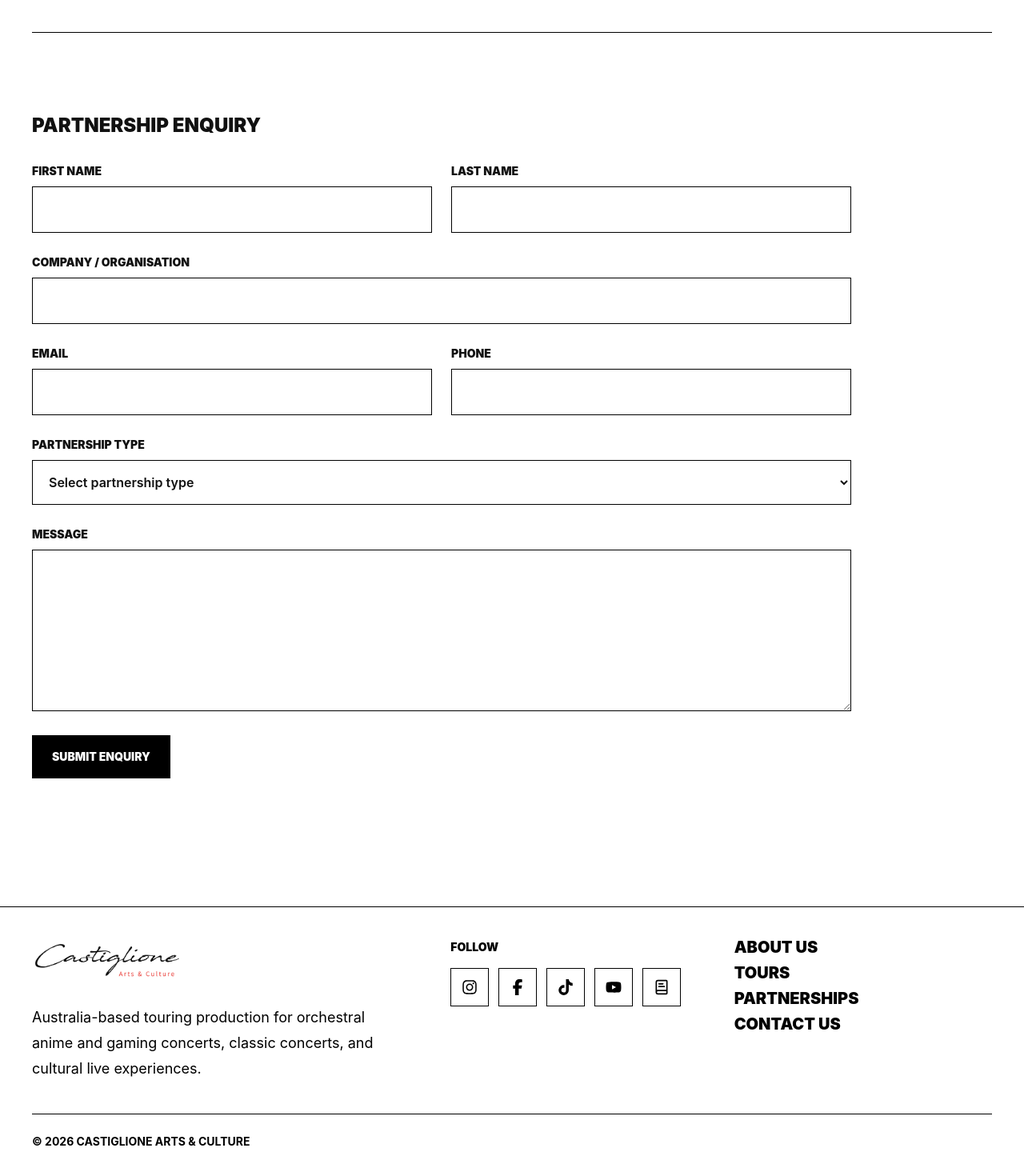
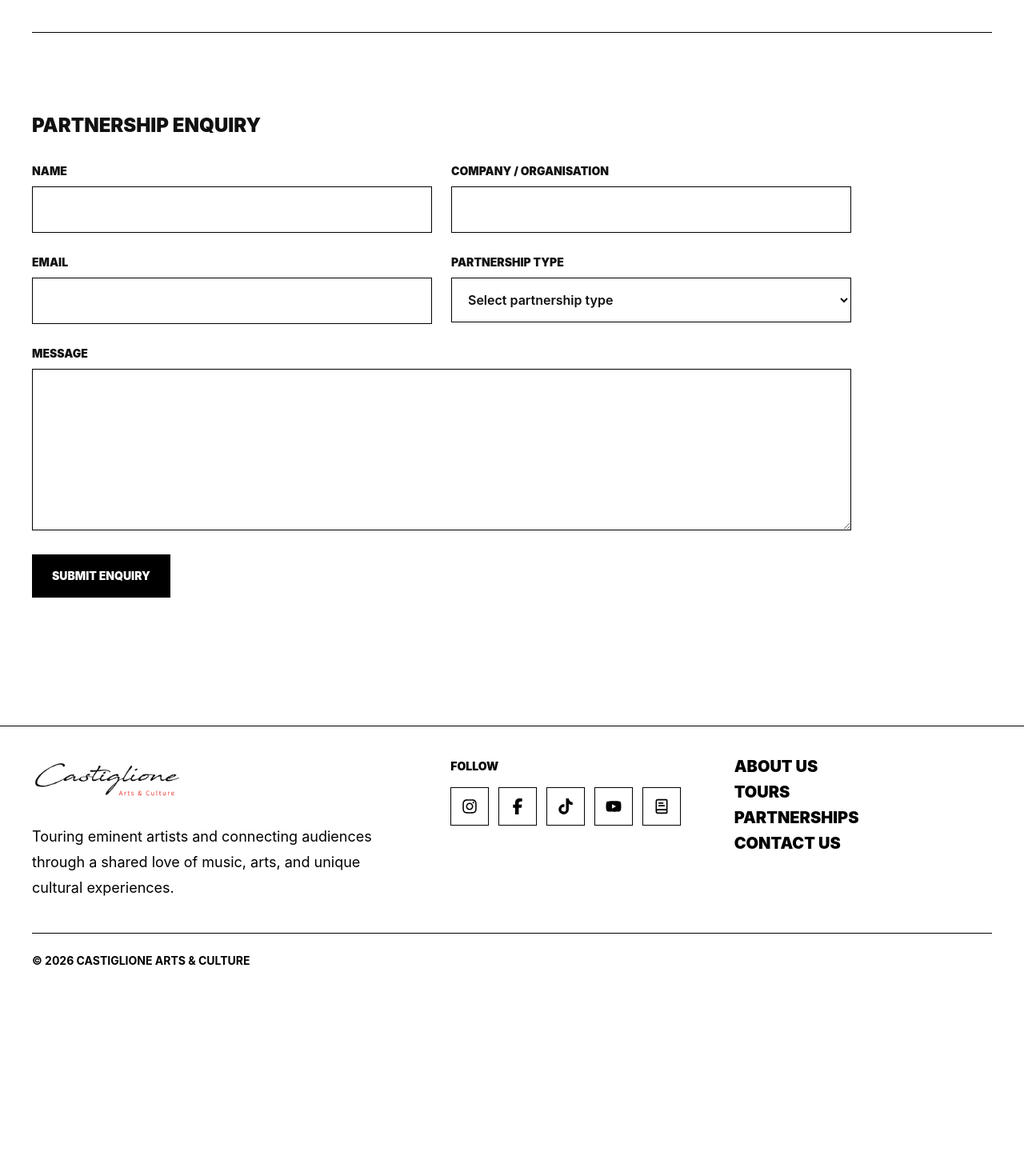
Before and after one commit to helenyucac/castiglione-arts-music-website, a Next.js app: page /partnerships in a window 1280 px wide. Shown: the part 404-1874 px from the top of the page at 80% size. After the commit the page ends 1655 px from the top, so only its background shows below. Built offline with nearby package versions, Linux system fonts and the light colour scheme.

Commit message:
Update concert naming and simplify forms

```diff
--- a/app/about/page.tsx
+++ b/app/about/page.tsx
@@ -6,7 +6,7 @@ import { Footer } from "@/components/Footer";
 import { Navigation } from "@/components/Navigation";
 
 const aboutDescription =
-  "Castiglione is an Australia-based touring production company creating culture-rich concert experiences for major venues, devoted audiences, and artists with a global voice.";
+  "Touring eminent artists and connecting audiences through a shared love of music, arts, and unique cultural experiences.";
 
 export const metadata: Metadata = {
   title: "About Castiglione",
@@ -36,9 +36,8 @@ export default function AboutPage() {
           <div className="mx-auto w-full max-w-[1760px] px-4 sm:px-6 lg:px-10">
             <div className="pb-8 sm:pb-12">
               <p className="max-w-4xl text-lg font-black leading-8 tracking-normal sm:text-xl lg:max-w-7xl lg:text-2xl lg:leading-9">
-                Castiglione is an Australia-based touring production company
-                creating culture-rich concert experiences for major venues,
-                devoted audiences, and artists with a global voice.
+                Touring eminent artists and connecting audiences through a shared
+                love of music, arts, and unique cultural experiences.
               </p>
             </div>
 
--- a/app/layout.tsx
+++ b/app/layout.tsx
@@ -5,11 +5,11 @@ import "./site.css";
 export const metadata: Metadata = {
   title: "Castiglione",
   description:
-    "Castiglione is an Australia-based touring production company for anime concerts, gaming concerts, classic concerts, exhibitions, Lucid Live projects, and cultural live experiences.",
+    "Castiglione is an Australia-based touring production company for anime concerts, gaming concerts, classical concerts, exhibitions, Lucid Live projects, and cultural live experiences.",
   openGraph: {
     title: "Castiglione",
     description:
-      "Castiglione is an Australia-based touring production company for anime concerts, gaming concerts, classic concerts, exhibitions, Lucid Live projects, and cultural live experiences.",
+      "Castiglione is an Australia-based touring production company for anime concerts, gaming concerts, classical concerts, exhibitions, Lucid Live projects, and cultural live experiences.",
     siteName: "Castiglione",
     type: "website",
   },
@@ -17,7 +17,7 @@ export const metadata: Metadata = {
     card: "summary_large_image",
     title: "Castiglione",
     description:
-      "Castiglione is an Australia-based touring production company for anime concerts, gaming concerts, classic concerts, exhibitions, Lucid Live projects, and cultural live experiences.",
+      "Castiglione is an Australia-based touring production company for anime concerts, gaming concerts, classical concerts, exhibitions, Lucid Live projects, and cultural live experiences.",
   },
 };
 
--- a/app/tours/page.tsx
+++ b/app/tours/page.tsx
@@ -5,7 +5,7 @@ import { Navigation } from "@/components/Navigation";
 import { tourHighlights, tourTypeFilters } from "@/data/tours";
 
 const toursDescription =
-  "Explore Castiglione touring archive and current listings across anime concerts, gaming concerts, exhibitions, Lucid Live projects, and classic concert productions.";
+  "Explore Castiglione touring archive and current listings across anime concerts, gaming concerts, exhibitions, Lucid Live projects, and classical concert productions.";
 
 export const metadata: Metadata = {
   title: "Castiglione",
@@ -31,7 +31,7 @@ export default function ToursPage() {
               <p className="max-w-none text-lg font-black leading-8 tracking-normal sm:text-xl lg:max-w-7xl lg:text-xl lg:leading-8 xl:text-2xl xl:leading-9">
                 Explore our touring archive and current listings across anime
                 concerts, gaming concerts, exhibitions, Lucid Live projects, and
-                classic concert productions.
+                classical concert productions.
               </p>
             </div>
 
--- a/components/ContactForm.tsx
+++ b/components/ContactForm.tsx
@@ -15,23 +15,13 @@ export function ContactForm() {
 
   return (
     <form className="space-y-6" onSubmit={handleSubmit}>
-      <div className="grid gap-6 sm:grid-cols-2">
       <div>
-          <label className="text-sm font-black uppercase tracking-normal" htmlFor="first-name">
-            First Name
+        <label className="text-sm font-black uppercase tracking-normal" htmlFor="name">
+          Name
         </label>
-          <input id="first-name" name="firstName" required className={inputClass} />
+        <input id="name" name="name" required autoComplete="name" className={inputClass} />
       </div>
 
-        <div>
-          <label className="text-sm font-black uppercase tracking-normal" htmlFor="last-name">
-            Last Name
-          </label>
-          <input id="last-name" name="lastName" required className={inputClass} />
-        </div>
-      </div>
-
-      <div className="grid gap-6 sm:grid-cols-2">
       <div>
         <label className="text-sm font-black uppercase tracking-normal" htmlFor="email">
           Email
@@ -44,20 +34,6 @@ export function ContactForm() {
           autoComplete="email"
           className={inputClass}
         />
-        </div>
-
-        <div>
-          <label className="text-sm font-black uppercase tracking-normal" htmlFor="phone">
-            Phone
-          </label>
-          <input
-            id="phone"
-            name="phone"
-            type="tel"
-            autoComplete="tel"
-            className={inputClass}
-          />
-        </div>
       </div>
 
       <div>
--- a/components/Footer.tsx
+++ b/components/Footer.tsx
@@ -25,8 +25,8 @@ export function Footer() {
               />
             </Link>
             <p className="mt-6 max-w-md text-lg leading-8">
-              Australia-based touring production for orchestral anime and gaming
-              concerts, classic concerts, and cultural live experiences.
+              Touring eminent artists and connecting audiences through a shared
+              love of music, arts, and unique cultural experiences.
             </p>
           </div>
 
--- a/components/HeroVideo.tsx
+++ b/components/HeroVideo.tsx
@@ -43,7 +43,7 @@ export function HeroVideo({ videoSrc, posterSrc }: HeroVideoProps) {
 
         <div className="max-w-6xl pb-4">
           <p className="mb-5 text-sm font-black uppercase tracking-normal text-[#ffcf33] sm:text-base">
-            Live orchestral anime, gaming concerts and classic concerts
+            Live orchestral anime, gaming concerts and classical concerts
           </p>
           <h1 className="text-balance max-w-5xl text-[clamp(3.2rem,9vw,9.4rem)] font-black uppercase leading-[0.82] tracking-normal">
             Castiglione
--- a/components/PartnershipForm.tsx
+++ b/components/PartnershipForm.tsx
@@ -26,18 +26,16 @@ export function PartnershipForm() {
     <form className="space-y-6" onSubmit={handleSubmit}>
       <div className="grid gap-6 sm:grid-cols-2">
         <div>
-          <label className="text-sm font-black uppercase tracking-normal" htmlFor="partner-first-name">
-            First Name
+          <label className="text-sm font-black uppercase tracking-normal" htmlFor="partner-name">
+            Name
           </label>
-          <input id="partner-first-name" name="firstName" required className={inputClass} />
-        </div>
-
-        <div>
-          <label className="text-sm font-black uppercase tracking-normal" htmlFor="partner-last-name">
-            Last Name
-          </label>
-          <input id="partner-last-name" name="lastName" required className={inputClass} />
-        </div>
+          <input
+            id="partner-name"
+            name="name"
+            required
+            autoComplete="name"
+            className={inputClass}
+          />
         </div>
 
         <div>
@@ -45,6 +43,7 @@ export function PartnershipForm() {
             Company / Organisation
           </label>
           <input id="partner-company" name="company" required className={inputClass} />
+        </div>
       </div>
 
       <div className="grid gap-6 sm:grid-cols-2">
@@ -60,20 +59,6 @@ export function PartnershipForm() {
             autoComplete="email"
             className={inputClass}
           />
-        </div>
-
-        <div>
-          <label className="text-sm font-black uppercase tracking-normal" htmlFor="partner-phone">
-            Phone
-          </label>
-          <input
-            id="partner-phone"
-            name="phone"
-            type="tel"
-            autoComplete="tel"
-            className={inputClass}
-          />
-        </div>
         </div>
 
         <div>
@@ -96,6 +81,7 @@ export function PartnershipForm() {
               </option>
             ))}
           </select>
+        </div>
       </div>
 
       <div>
--- a/components/PathTravelled.tsx
+++ b/components/PathTravelled.tsx
@@ -24,7 +24,7 @@ const milestones = [
   {
     year: "Now",
     title: "A broader live portfolio",
-    description: "Classic concerts, cinematic concerts, and Lucid Live projects move in parallel.",
+    description: "Classical concerts, cinematic concerts, and Lucid Live projects move in parallel.",
   },
 ];
 
--- a/components/WhoWeAre.tsx
+++ b/components/WhoWeAre.tsx
@@ -31,7 +31,7 @@ export function WhoWeAre() {
             </p>
             <p>
               Our work spans live orchestral anime and gaming concerts, master
-              classic concerts, chamber music, and cross-cultural projects.
+              classical concerts, chamber music, and cross-cultural projects.
               Every tour is shaped through artist relationships, venue planning,
               production logistics, and a deep respect for the audience journey.
             </p>
--- a/data/tours.ts
+++ b/data/tours.ts
@@ -24,7 +24,7 @@ export const homeTourFilters: { label: string; value: TourFilter }[] = [
   { label: "What's on", value: "whats-on" },
   { label: "Anime Concerts", value: "anime-concert" },
   { label: "Gaming Concerts", value: "gaming-concert" },
-  { label: "Classic Concerts", value: "classical-recital" },
+  { label: "Classical Concerts", value: "classical-recital" },
   { label: "Exhibitions", value: "exhibitions" },
   { label: "Past Event", value: "past" },
 ];
@@ -32,7 +32,7 @@ export const homeTourFilters: { label: string; value: TourFilter }[] = [
 export const tourTypeFilters: { label: string; value: TourFilter }[] = [
   { label: "Anime Concerts", value: "anime-concert" },
   { label: "Gaming Concerts", value: "gaming-concert" },
-  { label: "Classic Concerts", value: "classical-recital" },
+  { label: "Classical Concerts", value: "classical-recital" },
   { label: "Exhibitions", value: "exhibitions" },
   { label: "Lucid Live", value: "lucid" },
 ];
@@ -40,7 +40,7 @@ export const tourTypeFilters: { label: string; value: TourFilter }[] = [
 export const tourCategoryLabels: Record<TourCategory, string> = {
   "anime-concert": "Anime concerts",
   "gaming-concert": "Gaming Concerts",
-  "classical-recital": "Classic Concerts",
+  "classical-recital": "Classical Concerts",
   exhibitions: "Exhibitions",
   lucid: "Lucid Live",
 };
```
Also changed, not shown: 1 other file (tests, documents, lock files or other folders). Lines whose indentation alone changed are shown as unchanged.
